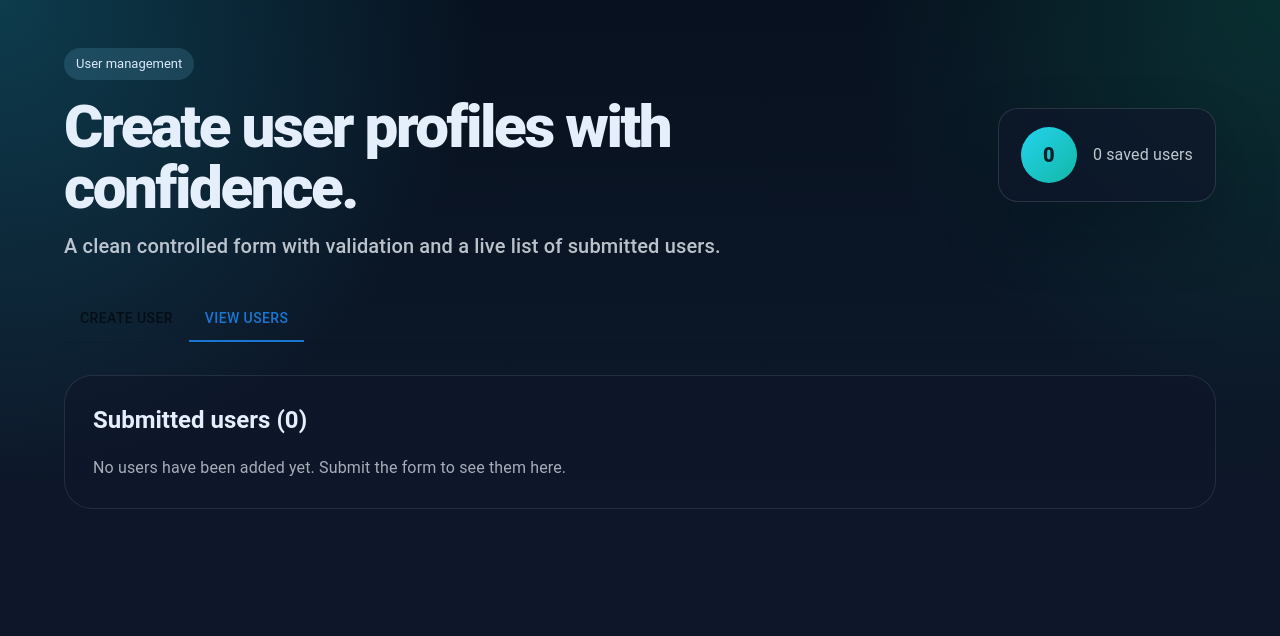
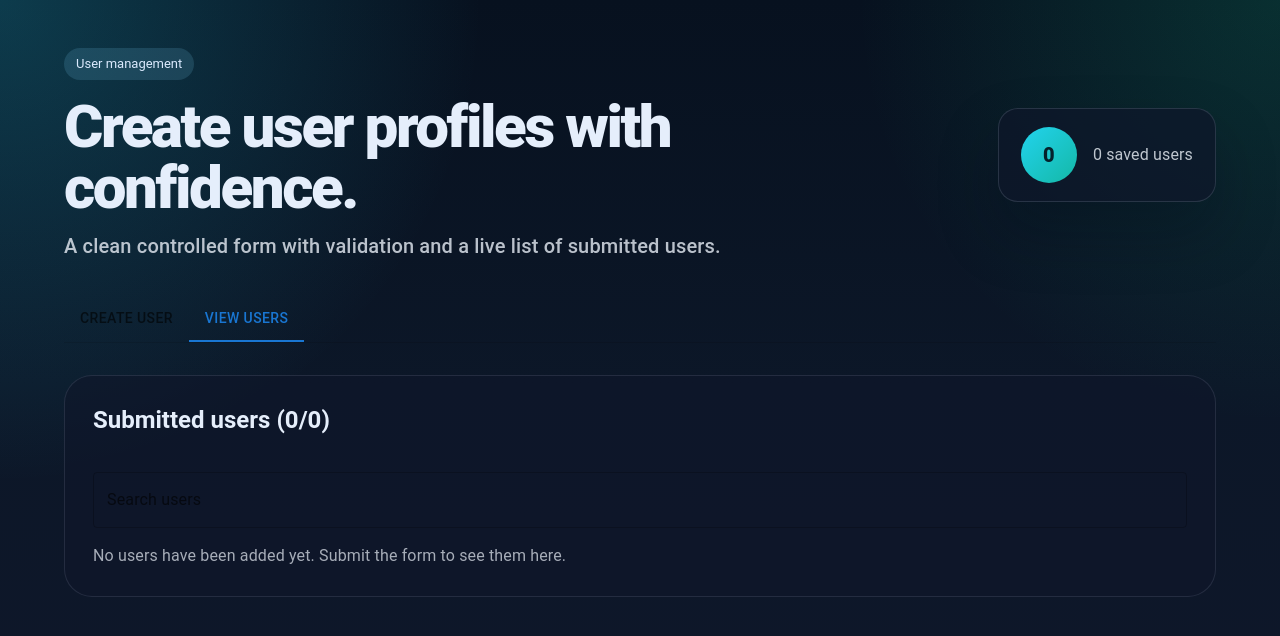
Before and after one commit to BhagyaSubasinghe/testreactapp, a React (Create React App) app: page / in a window 1280 px wide. Both pictures are taken after a click on the tab "VIEW USERS". Shown: the top 636 px of the page. Built offline with nearby package versions, Linux system fonts and the light colour scheme.

Commit message:
Add search filter to user table

```diff
--- a/src/App.js
+++ b/src/App.js
@@ -1,6 +1,7 @@
 
 import { useState } from 'react';
-import { Avatar, Box, Chip, Container, Stack, Tab, Tabs, Typography } from '@mui/material';
+import { Avatar, Box, Chip, Container, InputAdornment, Stack, Tab, Tabs, TextField, Typography } from '@mui/material';
+import SearchIcon from '@mui/icons-material/Search';
 import UserForm from './userform';
 import UsersTable from './userstable';
 import initialUsers from './users';
@@ -20,6 +21,7 @@ function App() {
   const [errors, setErrors] = useState({});
   const [currentTab, setCurrentTab] = useState(0);
   const [editingId, setEditingId] = useState(null);
+  const [searchTerm, setSearchTerm] = useState('');
 
   const handleChange = (event) => {
     const { name, value } = event.target;
@@ -108,6 +110,18 @@ function App() {
     }
   };
 
+  const filteredUsers = users.filter((user) => {
+    const query = searchTerm.trim().toLowerCase();
+
+    if (!query) {
+      return true;
+    }
+
+    return [user.name, user.email, user.role, user.phone, user.notes]
+      .filter(Boolean)
+      .some((value) => value.toLowerCase().includes(query));
+  });
+
   return (
     <div className="app-shell">
       <Container maxWidth="lg" className="app-container">
@@ -150,10 +164,33 @@ function App() {
             />
           ) : (
             <section className="users-panel">
-              <Typography variant="h5" component="h2" className="users-title">
-                Submitted users ({users.length})
-              </Typography>
-              <UsersTable users={users} onEdit={handleEditUser} onDelete={handleDeleteUser} />
+              <Stack spacing={2}>
+                <Typography variant="h5" component="h2" className="users-title">
+                  Submitted users ({filteredUsers.length}/{users.length})
+                </Typography>
+
+                <TextField
+                  fullWidth
+                  label="Search users"
+                  placeholder="Search by name, email, role, phone, or notes"
+                  value={searchTerm}
+                  onChange={(event) => setSearchTerm(event.target.value)}
+                  InputProps={{
+                    startAdornment: (
+                      <InputAdornment position="start">
+                        <SearchIcon />
+                      </InputAdornment>
+                    ),
+                  }}
+                />
+
+                <UsersTable
+                  users={filteredUsers}
+                  onEdit={handleEditUser}
+                  onDelete={handleDeleteUser}
+                  emptyMessage={searchTerm ? 'No users match your search.' : undefined}
+                />
+              </Stack>
             </section>
           )}
         </Stack>
--- a/src/userstable.js
+++ b/src/userstable.js
@@ -15,11 +15,11 @@ import {
 import EditIcon from '@mui/icons-material/Edit';
 import DeleteIcon from '@mui/icons-material/Delete';
 
-const UsersTable = ({ users, onEdit, onDelete }) => {
+const UsersTable = ({ users, onEdit, onDelete, emptyMessage = 'No users have been added yet. Submit the form to see them here.' }) => {
 	if (users.length === 0) {
 		return (
 			<Typography variant="body1" className="empty-state">
-				No users have been added yet. Submit the form to see them here.
+				{emptyMessage}
 			</Typography>
 		);
 	}
```
